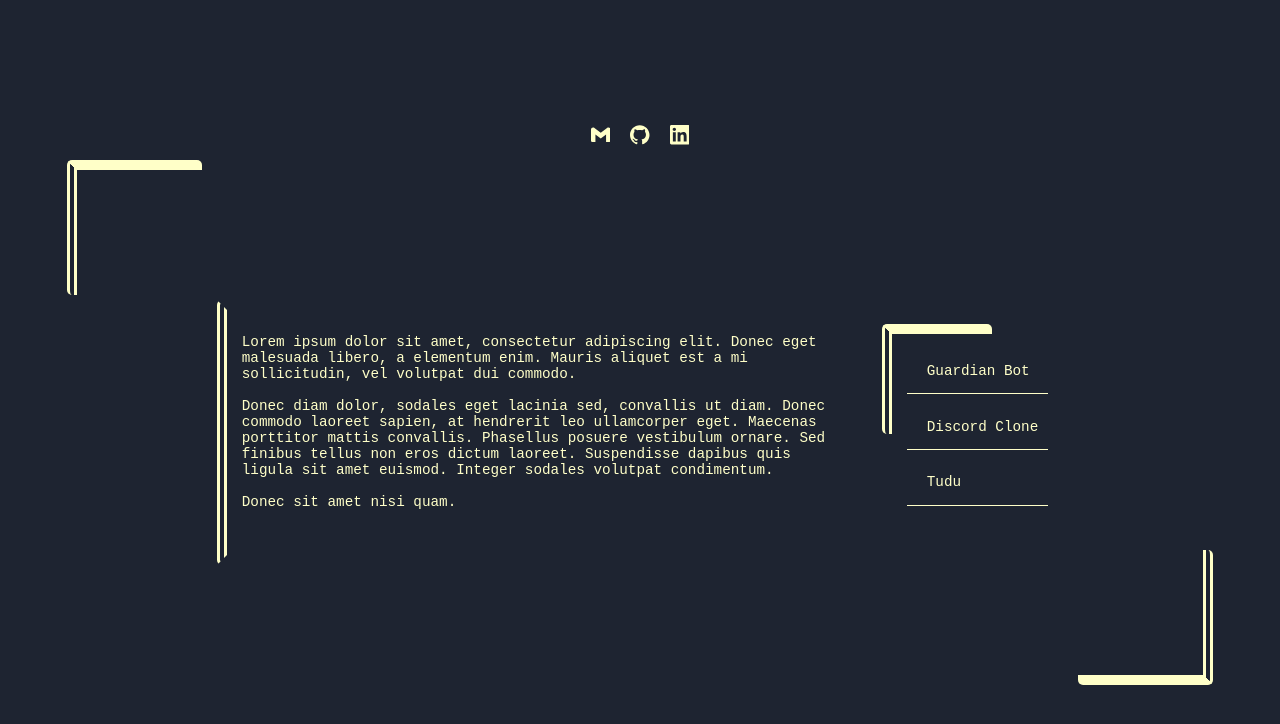
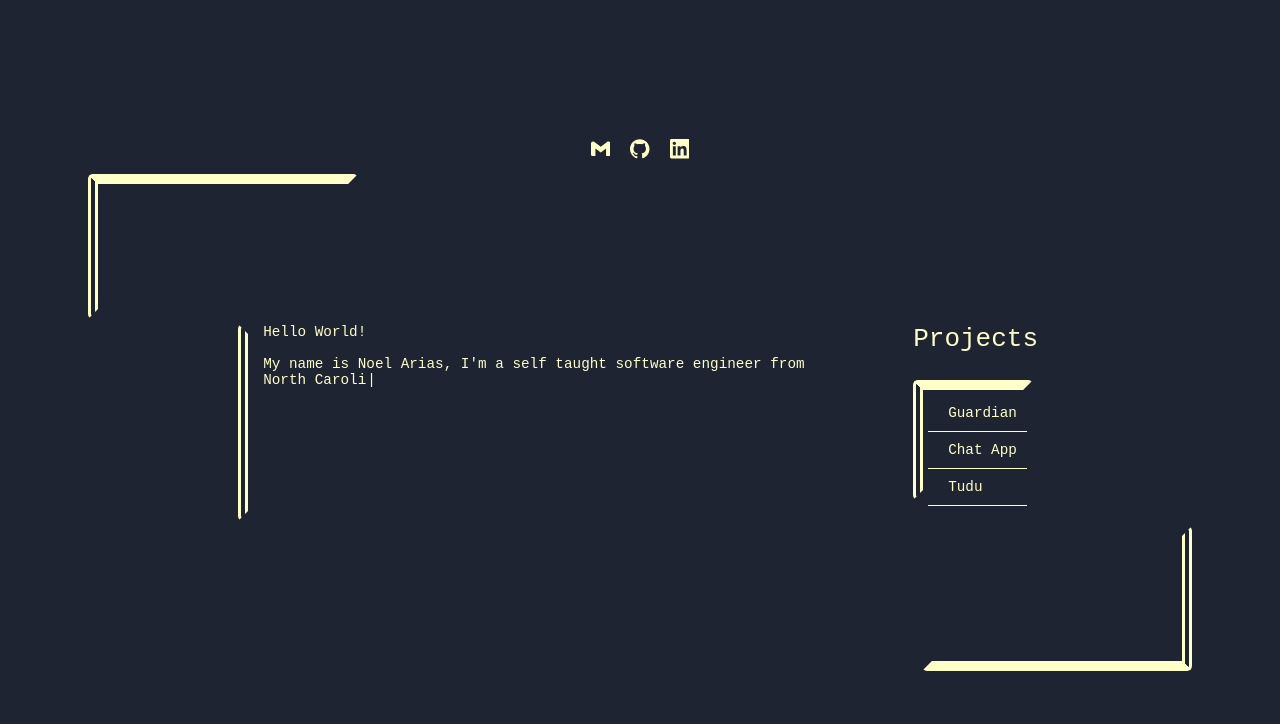
Before and after one commit to neeoll/portfolio-website, a React (Create React App) app: page / in a window 1280 px wide. Shown: the top 724 px of the page. Built offline with nearby package versions, Linux system fonts and the light colour scheme.

Commit message:
Typewriter effect and z-index fix

```diff
--- a/package.json
+++ b/package.json
@@ -10,6 +10,7 @@
     "react-dom": "^18.2.0",
     "react-icons": "^4.12.0",
     "react-scripts": "5.0.1",
+    "typewriter-effect": "^2.21.0",
     "web-vitals": "^2.1.4"
   },
   "scripts": {
--- a/src/App.css
+++ b/src/App.css
@@ -52,12 +52,12 @@
 
 .text-block {
   height: 100%;
+  min-width: 600px;
   max-width: 600px;
+  padding: 0;
   padding-left: 15px;
-  padding-top: 10px;
-  padding-bottom: 10px;
   display: flex;
-  align-items: center;
+  flex-direction: column;
   position: relative;
 
   border-top: 0;
@@ -66,6 +66,9 @@
 }
 
 .projects {
+  display: flex;
+  flex-direction: column;
+  gap: 1em;
   margin: 0;
   padding: 0;
   border-right: 0;
@@ -82,10 +85,11 @@
   position: relative;
   top: 0;
   right: 0;
+  transform-style: preserve-3d;
 }
 
 .project-link {
-  padding: 10px 10px 0px 10px;
+  padding: 10px;
   border-bottom-style: solid;
   border-bottom-width: 1px;
 }
@@ -101,8 +105,18 @@ pre {
   font-size: 0.55em;
   white-space: pre-wrap;
   text-align: left;
+  margin: 0;
   margin-left: 10px;
-  padding: 0;
+}
+
+.name {
+  font-size: 1em;
+  margin-top: 15px;
+  margin-bottom: 15px;
+}
+
+.projects-header {
+  font-size: 1em;
 }
 
 div.body:before {
@@ -111,11 +125,15 @@ div.body:before {
   left: 0;
   top: 0;
   height: 125px;
-  width: 125px;
+  width: 250px;
 
   border-width: 10px;
   border-top-style: solid;
   border-left-style: double;
+  border-bottom-style: solid;
+  border-bottom-color: transparent;
+  border-right-style: double;
+  border-right-color: transparent;
   border-radius: 5px;
 }
 
@@ -125,11 +143,15 @@ div.body:after {
   right: 0;
   bottom: 0;
   height: 125px;
-  width: 125px;
+  width: 250px;
 
   border-width: 10px;
   border-bottom-style: solid;
   border-right-style: double;
+  border-top-style: solid;
+  border-top-color: transparent;
+  border-left-style: double;
+  border-left-color: transparent;
   border-radius: 5px;
 }
 
@@ -138,7 +160,7 @@ div.text-block:before {
   position: absolute;
   left: 0;
   top: 0;
-  height: 100%;
+  bottom: 0;
 
   border-width: 10px;
   border-color: transparent;
@@ -149,16 +171,21 @@ div.text-block:before {
   border-radius: 5px;
 }
 
-div.projects:before {
+.project-links:before {
   content: "";
   position: absolute;
   left: 0;
   top: 0;
   height: 100px;
   width: 100px;
+  transform: translateZ(-1px);
 
   border-width: 10px;
   border-top-style: solid;
   border-left-style: double;
+  border-bottom-style: solid;
+  border-bottom-color: transparent;
+  border-right-style: double;
+  border-right-color: transparent;
   border-radius: 5px;
 }
--- a/src/App.js
+++ b/src/App.js
@@ -1,26 +1,43 @@
-import logo from './logo.svg';
 import './App.css';
 
 import { SiLinkedin, SiGithub, SiGmail } from "react-icons/si"
+import * as TypewriterEffect from "typewriter-effect"
 
 function App() {
   return (
     <div className="App">
       <div className="container">
         <ul className="contact-links">
-          <li className='contact-link'><a href="http://linkedin.com/in/noel-arias" target="_blank"><SiLinkedin /></a></li>
-          <li className='contact-link'><a href="http://github.com/neeoll" target="_blank"><SiGithub /></a></li>
-          <li className='contact-link'><a href="mailto: arias.noel24@gmail.com" target="_blank"><SiGmail /></a></li>
+          <li className='contact-link'><a href="http://linkedin.com/in/noel-arias" target="_blank" rel="noreferrer"><SiLinkedin /></a></li>
+          <li className='contact-link'><a href="http://github.com/neeoll" target="_blank" rel="noreferrer"><SiGithub /></a></li>
+          <li className='contact-link'><a href="mailto: arias.noel24@gmail.com" target="_blank" rel="noreferrer"><SiGmail /></a></li>
         </ul>
-        <div className="body" id='body'>
+        <div className="body">
           <div className='text-block'>
-            <pre>{`Lorem ipsum dolor sit amet, consectetur adipiscing elit. Donec eget malesuada libero, a elementum enim. Mauris aliquet est a mi sollicitudin, vel volutpat dui commodo.\n\nDonec diam dolor, sodales eget lacinia sed, convallis ut diam. Donec commodo laoreet sapien, at hendrerit leo ullamcorper eget. Maecenas porttitor mattis convallis. Phasellus posuere vestibulum ornare. Sed finibus tellus non eros dictum laoreet. Suspendisse dapibus quis ligula sit amet euismod. Integer sodales volutpat condimentum.\n\nDonec sit amet nisi quam.`}</pre>
+            <pre>
+              <TypewriterEffect.default onInit={(typewriter) => {
+                typewriter.changeDelay(35)
+                .typeString("Hello World!")
+                .pauseFor(Math.random() * (750 - 500) + 500)
+                .typeString("\n\nMy name is Noel Arias, I'm a self taught software engineer from North Carolina with a few years of experience working across multiple software development disciplines.")
+                .pauseFor(Math.random() * (750 - 500) + 500)
+                .typeString("\nI've built a number of personal projects and contribute to open source software on my spare time.")
+                .pauseFor(Math.random() * (750 - 500) + 500)
+                .typeString(" I’m a quick learner and am looking for a position where I can expand my skill set and learn from other developers.")
+                .pauseFor(Math.random() * (750 - 500) + 500)
+                .typeString("\nOn the right you can find a short list of projects I've worked on, and up top are my LinkedIn, Github, and email address.")
+                .pauseFor(Math.random() * (750 - 500) + 500)
+                .typeString(" I look forward to working with you!")
+                .start()
+              }} />
+            </pre>
           </div>
           <div className='projects'>
+            <pre className="projects-header">Projects</pre>
             <ul className='project-links'>
-              <li className='project-link'><pre><a href="https://guardianbot.space/" target="_blank">Guardian Bot</a></pre></li>
-              <li className='project-link'><pre><a href="https://social-media-roan.vercel.app/" target="_blank">Discord Clone</a></pre></li>
-              <li className='project-link'><pre><a href="https://web3-todo-list-6f1zsfbty-ariasnoel.vercel.app/" target="_blank">Tudu</a></pre></li>
+              <li className='project-link'><pre><a href="https://guardianbot.space/" target="_blank" rel="noreferrer">Guardian</a></pre></li>
+              <li className='project-link'><pre><a href="https://social-media-roan.vercel.app/" target="_blank" rel="noreferrer">Chat App</a></pre></li>
+              <li className='project-link'><pre><a href="https://web3-todo-list-6f1zsfbty-ariasnoel.vercel.app/" target="_blank" rel="noreferrer">Tudu</a></pre></li>
             </ul>
           </div>
         </div>
```
Also changed, not shown: 1 other file (tests, documents, lock files or other folders).
